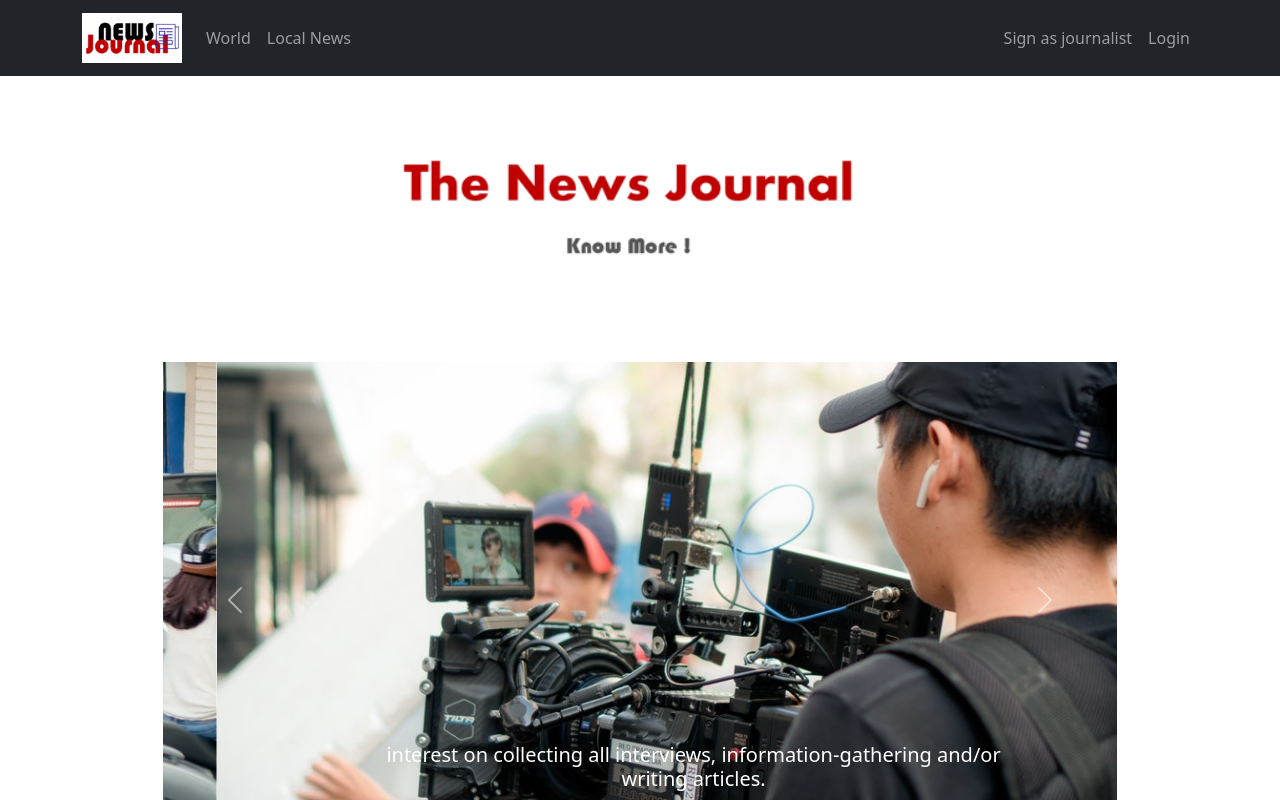
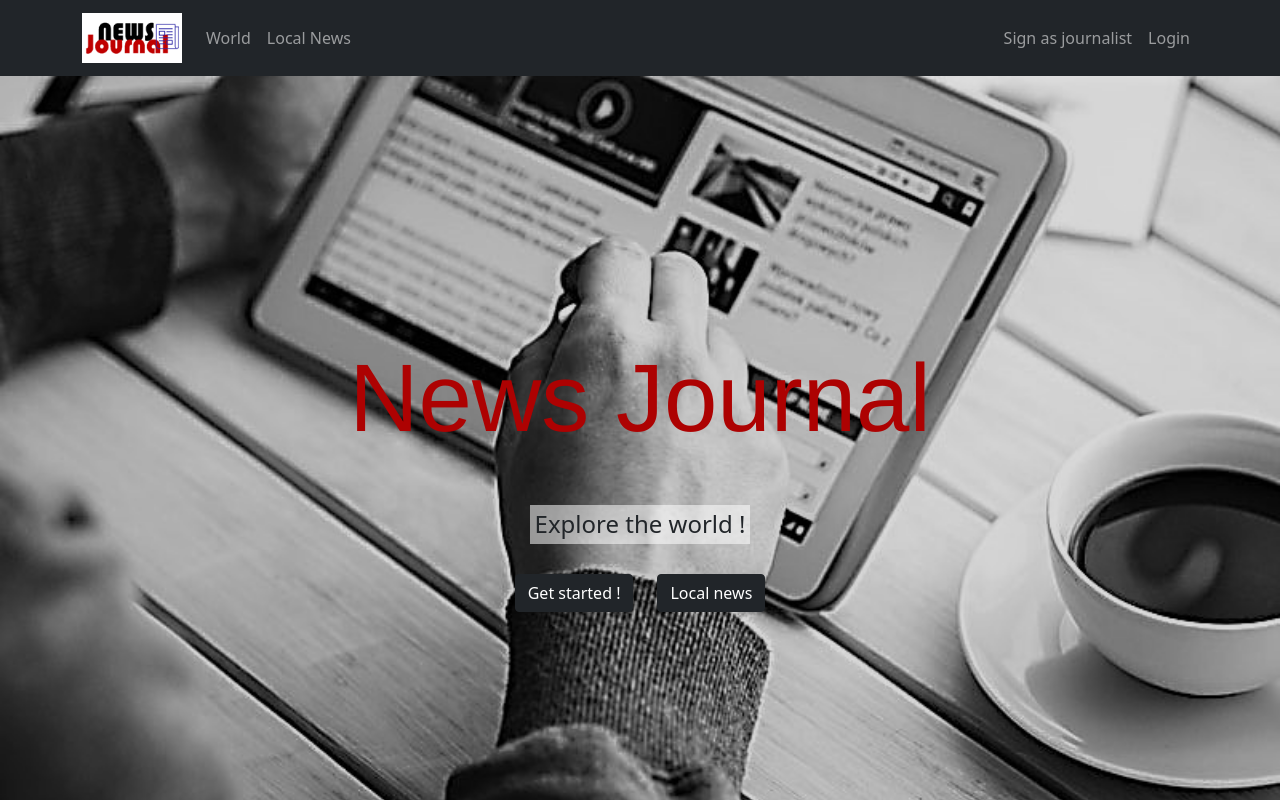
Before and after one commit to AmjadMua/Project-2, a React (Create React App) app: page / in a window 1280 px wide. Shown: the top 800 px of the page. Built offline with nearby package versions, Linux system fonts and the light colour scheme; no server answers.

Commit message:
LocalNewsAPI used

```diff
--- /dev/null
+++ b/src/App.css
@@ -0,0 +1,24 @@
+section {
+    background: url("images/background.jpg") center center/cover no-repeat;
+    height: 100vh;
+    width: 100%;
+    display: flex;
+    flex-direction: column;
+    align-items: center;
+    justify-content: center;
+
+}
+
+section h1 {
+    color: rgb(173, 2, 2);
+    font-family: 'Franklin Gothic Medium', 'Arial Narrow', Arial, sans-serif;
+    font-size: 6em;
+    margin-bottom: 50px;
+
+}
+
+section h4 {
+    background-color: rgba(255, 255, 255, 0.541);
+    padding: 5px;
+    margin-bottom: 30px;
+}
--- a/src/App.js
+++ b/src/App.js
@@ -2,36 +2,49 @@ import axios from "axios"
 import { useEffect, useState } from "react"
 import { Route, Routes } from "react-router-dom"
 import Navbar from "./components/Navbar"
+import LocalNews from "./pages/LocalNews"
 import OneCard from "./pages/OneCard"
 import World from "./pages/World"
 import NewsContext from "./utlis/Newsontext"
+
 function App() {
-  const [news, setNews] = useState([])
+  const [worldNews, setWorldNews] = useState([])
+  const [localNews, setLocalNews] = useState([])
 
-  const getNews = async () => {
+  const getWorldNews = async () => {
     try {
       const response = await axios.get(
         " https://newsapi.org/v2/everything?q=Apple&from=2021-11-16&sortBy=popularity&apiKey=4ff17d68ee6c46f9bdf7ce4b27d23ad0"
       )
-      setNews(response.data.articles)
+      setWorldNews(response.data.articles)
     } catch (error) {
       console.log(error?.response?.data)
     }
   }
 
   useEffect(() => {
-    getNews()
+    getWorldNews()
+    getLocalNews()
   }, [])
-
+  const getLocalNews = async () => {
+    try {
+      const response = await axios.get("https://vast-chamber-06347.herokuapp.com/api/v2/testProject/items")
+      setLocalNews(response.data)
+    } catch (error) {
+      console.log(error?.response?.data)
+    }
+  }
   const store = {
-    news: news,
+    worldNews: worldNews,
+    localNews: localNews,
   }
   return (
     <NewsContext.Provider value={store}>
       <Navbar />
       <Routes>
         <Route path="/" element={<World />} />
-        <Route path="/news/:newId" element={<OneCard />} />
+        <Route path="news/:newId" element={<OneCard />} />
+        <Route path="/local-news" element={<LocalNews />} />
       </Routes>
     </NewsContext.Provider>
   )
--- a/src/components/Carousel.js
+++ b/src/components/Carousel.js
@@ -6,9 +6,7 @@ import header from "../images/header.png"
 function CarouselItem() {
   return (
     <>
-      <div className="d-flex justify-content-center">
-        <img src={header} width="800px" />
-      </div>
+      <div className="d-flex justify-content-center"></div>
       <Row>
         <Col className="mx-auto" sm={12} md={9}>
           <Carousel variant="light" className="d-block mx-auto mt-5">
--- /dev/null
+++ b/src/components/LocalCard.js
@@ -0,0 +1,27 @@
+import { Card, Col, Row } from "react-bootstrap"
+import { Link } from "react-router-dom"
+
+function LocalCard(props) {
+  const { localItem } = props
+  return (
+    <>
+      <div className="d-flex justify-content-center mt-4">
+        <Card style={{ width: "70rem" }}>
+          <Row>
+            <Col md={4}>
+              <Card.Img variant="top" src={localItem.image} />
+            </Col>
+            <Col md={7}>
+              <Card.Body>
+                <Card.Title>{localItem.title}</Card.Title>
+                <Card.Text>{localItem.description}</Card.Text>
+              </Card.Body>
+            </Col>
+          </Row>
+        </Card>
+      </div>
+    </>
+  )
+}
+
+export default LocalCard
--- a/src/components/NewsCard.js
+++ b/src/components/NewsCard.js
@@ -4,16 +4,11 @@ import { IconContext } from "react-icons"
 import { FcBookmark } from "react-icons/fc"
 function NewsCard(props) {
   const { newItem } = props
-  console.log(newItem.title)
-
-  const url = newItem.publishedAt
-  const getId = url.split("-")[2].split(":")[0]
-  const NewId = getId
-  console.log(NewId)
+  const newId = newItem.publishedAt
 
   return (
     <div className="d-flex justify-content-center mt-4">
-      <Card style={{ width: "60rem" }}>
+      <Card style={{ width: "70rem" }}>
         <Row>
           <Col md={4}>
             <Card.Img variant="top" src={newItem.urlToImage} />
@@ -22,7 +17,7 @@ function NewsCard(props) {
             <Card.Body>
               <Card.Title>{newItem.title}</Card.Title>
               <Card.Text>{newItem.description}</Card.Text>
-              <Link className="btn btn-primary" to={`/news/${NewId}`}>
+              <Link className="btn btn-primary" to={`/news/${newId}`}>
                 Read more..
               </Link>
             </Card.Body>
--- /dev/null
+++ b/src/pages/LocalNews.js
@@ -0,0 +1,20 @@
+import { useContext } from "react"
+import { Row } from "react-bootstrap"
+import LocalCard from "../components/LocalCard"
+import NewsContext from "../utlis/Newsontext"
+
+function LocalNews() {
+  const { localNews } = useContext(NewsContext)
+
+  return (
+    <>
+      <Row>
+        {localNews.map(localItem => (
+          <LocalCard localItem={localItem} />
+        ))}
+      </Row>
+    </>
+  )
+}
+
+export default LocalNews
--- a/src/pages/OneCard.js
+++ b/src/pages/OneCard.js
@@ -1,29 +1,35 @@
 import { useContext } from "react"
 
 import NewsContext from "../utlis/Newsontext"
-import { Card, Row, Col } from "react-bootstrap"
+import { Card, Row, Col, Button } from "react-bootstrap"
+import { useParams } from "react-router"
 
 function OneCard() {
-  const { news } = useContext(NewsContext)
+  const { newId } = useParams()
+  const { worldNews } = useContext(NewsContext)
 
-  console.log("from one card", news)
+  const newsFound = worldNews.find(newItem => newItem.publishedAt === newId)
 
   return (
-    <>
-      <Card>
-        <Row>
+    <div>
+      <Card className="d=flex  justify-content-center align-items-center" style={{ width: "30rem" }}>
         <Col>
-            <Card.Img variant="top" src="" />
+          <img variant="top" src={newsFound.urlToImage} height="350px" width="350px" />
         </Col>
         <Col>
           <Card.Body>
-              <Card.Title></Card.Title>
-              <Card.Text></Card.Text>
+            <Card.Title>Title : {newsFound.title}</Card.Title>
+            <b style={{ color: "red" }}>Jotnaist : {newsFound.author}</b>
+            <Card.Text>{newsFound.description}</Card.Text>
+            <Card.Text>
+              Refrence : <a href={newsFound.url}>{newsFound.url}</a>{" "}
+            </Card.Text>
           </Card.Body>
         </Col>
-        </Row>
+
+        <Button href="/"> back </Button>
       </Card>
-    </>
+    </div>
   )
 }
 
--- a/src/pages/World.js
+++ b/src/pages/World.js
@@ -1,21 +1,38 @@
-import { useContext } from "react"
-import { Container, Row } from "react-bootstrap"
+import { useContext, useRef } from "react"
+import { Row, Button } from "react-bootstrap"
 import Carousel from "../components/Carousel"
 import NewsCard from "../components/NewsCard"
 import NewsContext from "../utlis/Newsontext"
+import background from "../images/background.jpg"
+import styles from "../App.css"
 
 function World() {
-  const { news } = useContext(NewsContext)
-  console.log("news:", news)
+  const { worldNews } = useContext(NewsContext)
+  const worldNewsSection = useRef(null)
+
+  const goToworldNewsSection = () => window.scrollTo({ top: worldNewsSection.current.offsetTop, behavior: "smooth" })
 
   return (
     <>
+      <section className={styles.HomeSection}>
+        <h1>News Journal</h1>
+        <h4>Explore the world !</h4>
+        <div>
+          <Button variant="dark" className="me-4" onClick={goToworldNewsSection}>
+            Get started !
+          </Button>
+          <Button variant="dark" href="./local-news">
+            {" "}
+            Local news{" "}
+          </Button>
+        </div>
+      </section>
       <Carousel />
-      <Container>
-        {news.map(newItem => (
+      <Row ref={worldNewsSection}>
+        {worldNews.map(newItem => (
           <NewsCard newItem={newItem} />
         ))}
-      </Container>
+      </Row>
     </>
   )
 }
```
Also changed, not shown: src/images/background.jpg (added), style.css (added). Lines whose indentation alone changed are shown as unchanged.
